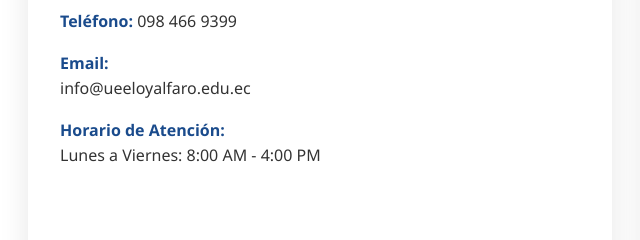
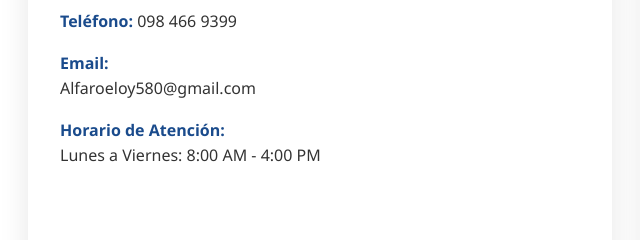
Before and after one commit to PapLion/proyecto_grado, a website built with Vite: page eloy-alfaro-school/pages/contacto.html in a window 1280 px wide. Shown: the part 708-948 px from the top of the page, 12-652 px from the left. Built offline with nearby package versions, Linux system fonts and the light colour scheme.

Commit message:
Update contacto.html

```diff
--- a/eloy-alfaro-school/pages/contacto.html
+++ b/eloy-alfaro-school/pages/contacto.html
@@ -44,7 +44,7 @@
                         </div>
                         <div class="contact-item">
                             <strong>Email:</strong>
-                            <p>info@ueeloyalfaro.edu.ec</p>
+                            <p>Alfaroeloy580@gmail.com</p>
                         </div>
                         <div class="contact-item">
                             <strong>Horario de Atención:</strong>
```
